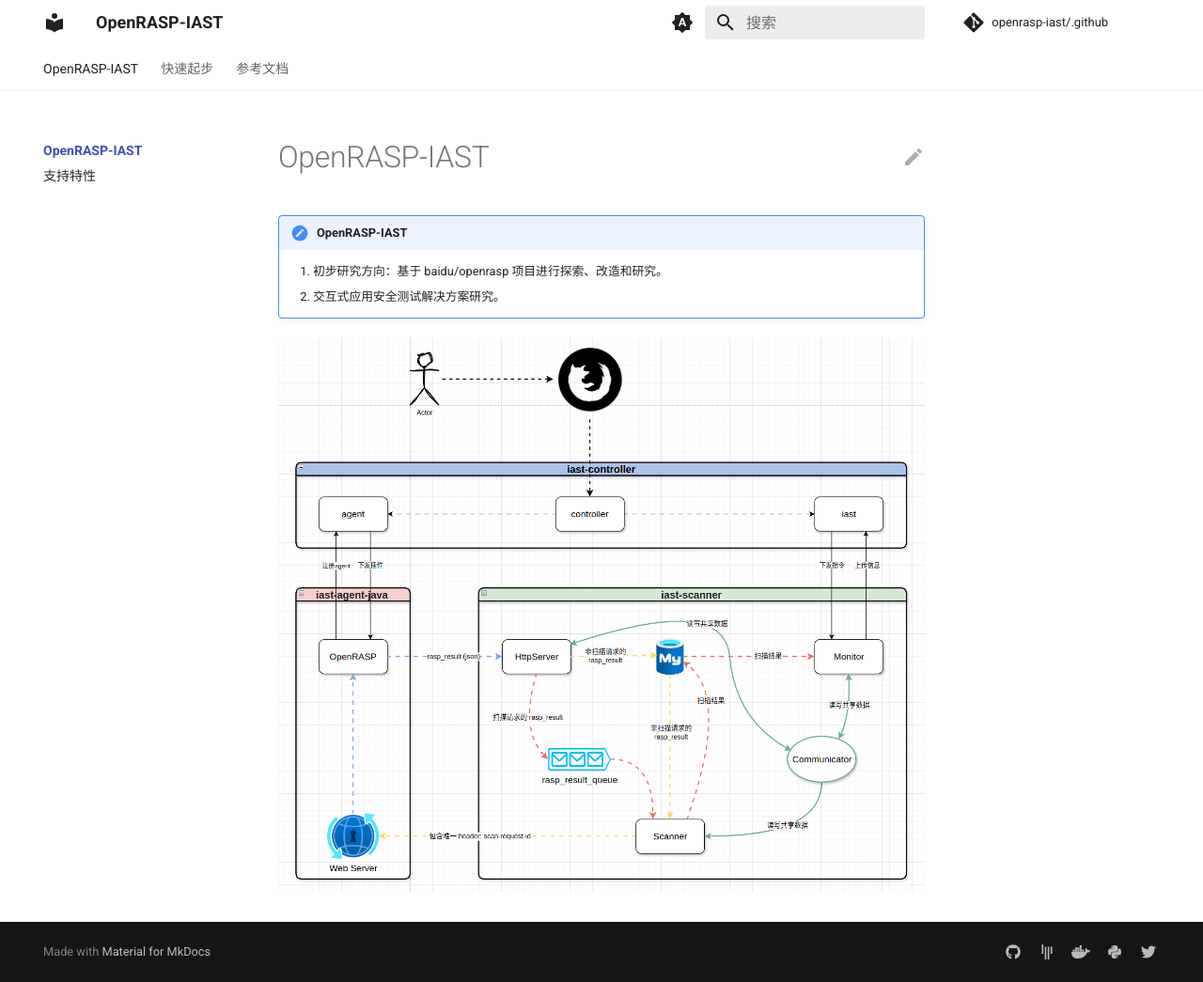
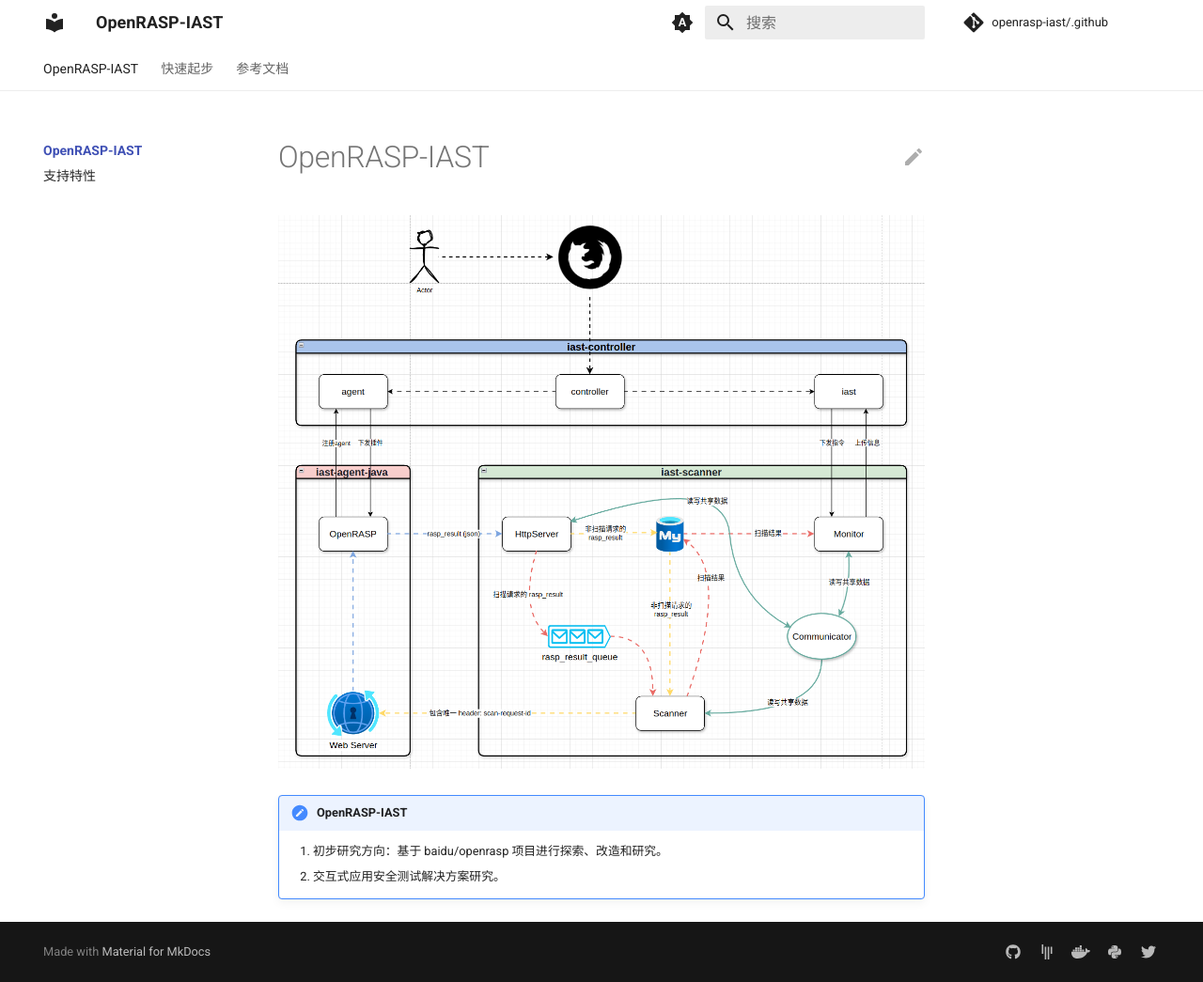
Before and after one commit to openrasp-iast/.github, an MkDocs documentation site: the page built from docs/index.md, in a window 1280 px wide and 1045 px high. Shown: the whole window at 94% size. Built offline with MkDocs 1.6.1 and Material for MkDocs 9.7.7, drawn with Linux system fonts in a browser that asks for light colours; comment, search, counter and statistics services are not loaded.

Commit message:
Update index.md

```diff
--- a/docs/index.md
+++ b/docs/index.md
@@ -1,8 +1,8 @@
 # OpenRASP-IAST
+
+![整体架构图](整体架构图.png)
 
 !!! note "OpenRASP-IAST"
 
     1. 初步研究方向：基于 baidu/openrasp 项目进行探索、改造和研究。
     2. 交互式应用安全测试解决方案研究。
-
-![整体架构图](整体架构图.png)
```
